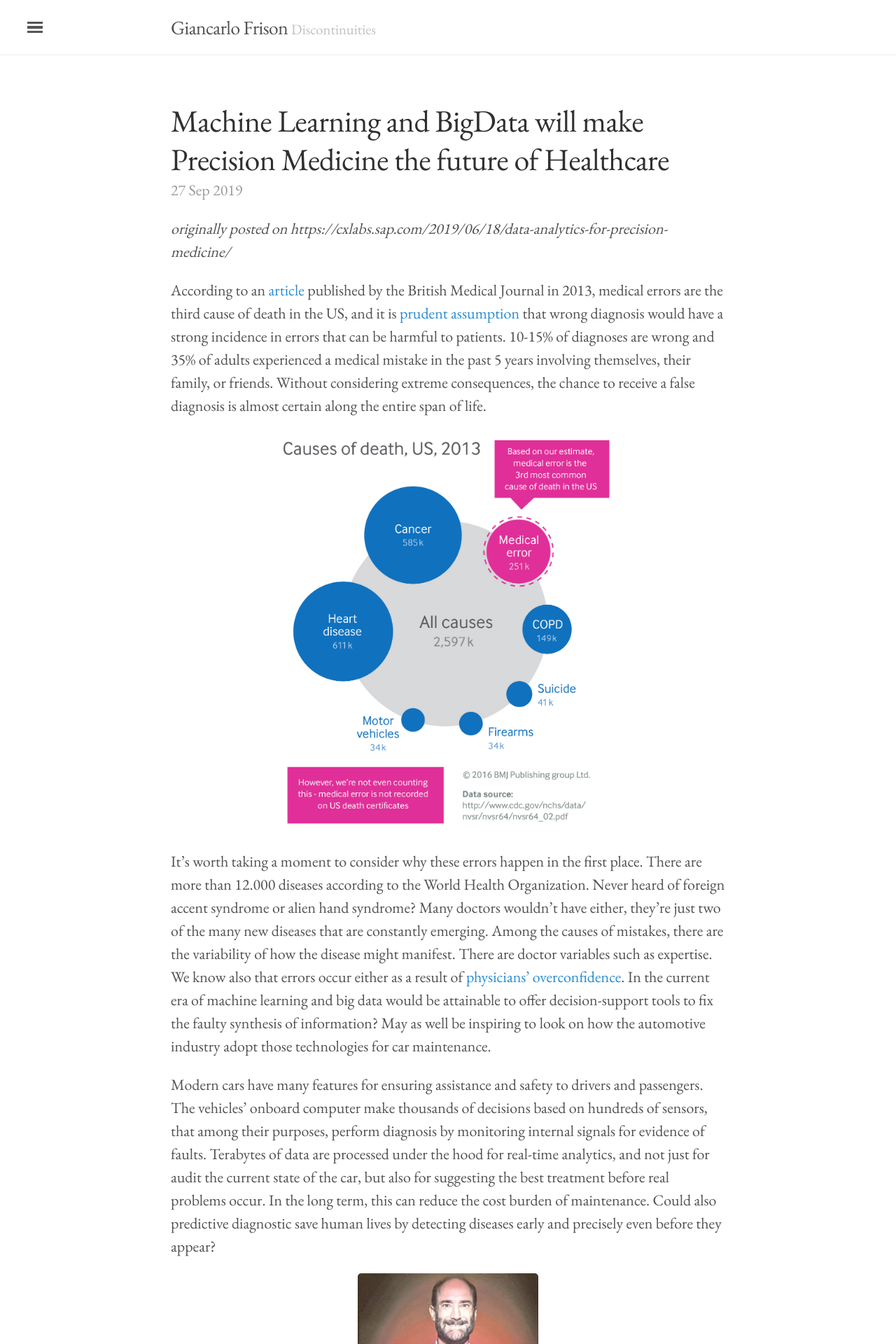
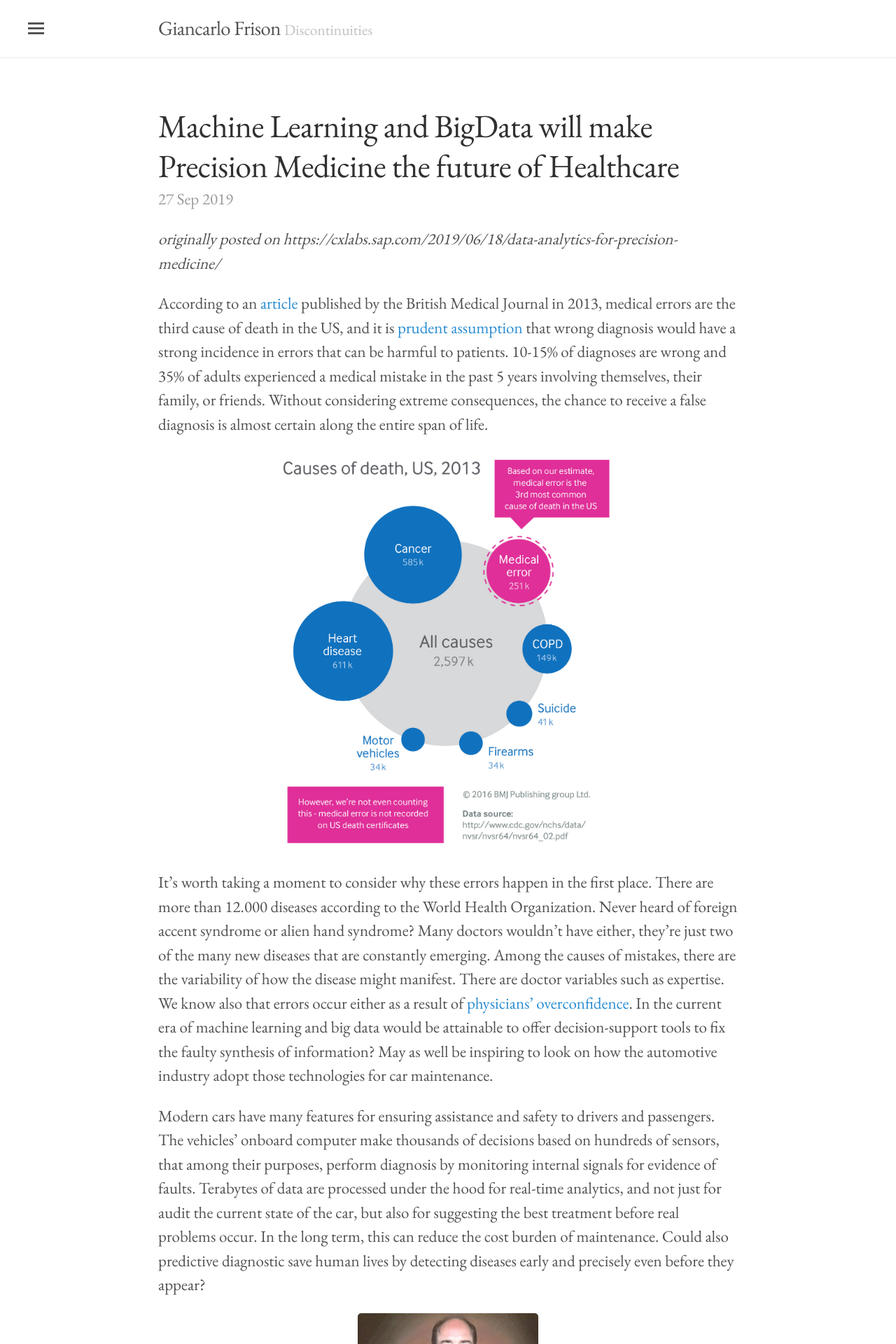
Before and after one commit to gfrison/gfrison.github.io, a Jekyll site: the page built from index.html, in a window 1280 px wide. Shown: the top 1920 px of the page at 70% size. Built offline with Jekyll 4.4.1, drawn with Linux system fonts in a browser that asks for light colours; nearby versions of some CDN libraries; formulas are drawn with MathJax 3; the list of posts is cut into pages by our own code; comment, search, counter and statistics services are not loaded.

Commit message:
I must have been drunk.

```diff
--- a/public/css/poole.css
+++ b/public/css/poole.css
@@ -49,12 +49,12 @@ body {
 
 html {
   /* font-family: "Helvetica Neue", Helvetica, Arial, sans-serif; */
-  font-size: 22px;
+  font-size: 23px;
   line-height: 1.5;
 }
 @media (min-width: 38em) {
   html {
-    font-size: 22px;
+    font-size: 23px;
   }
 }
 
```
